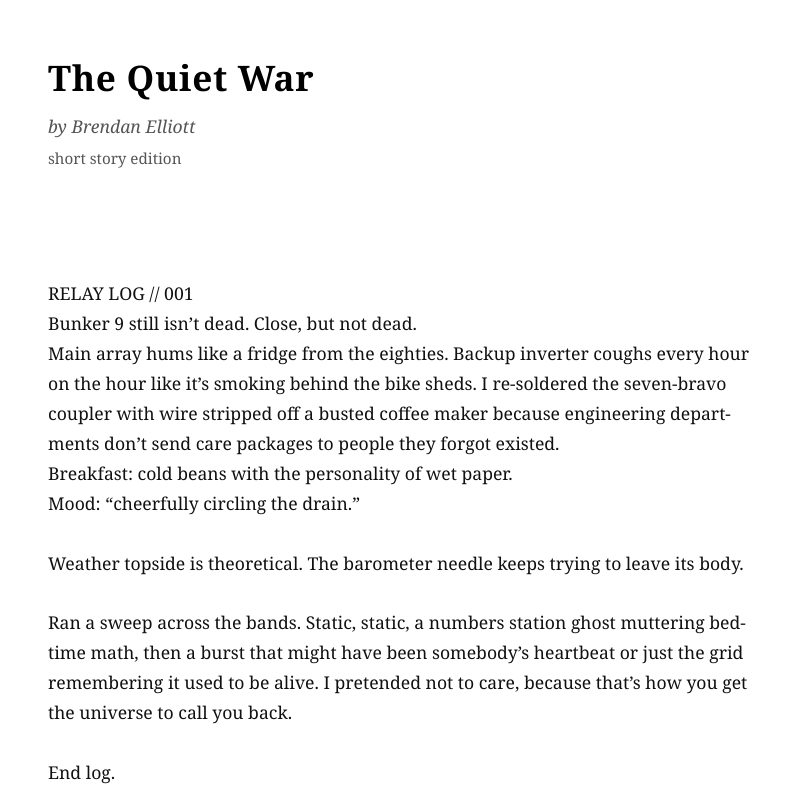
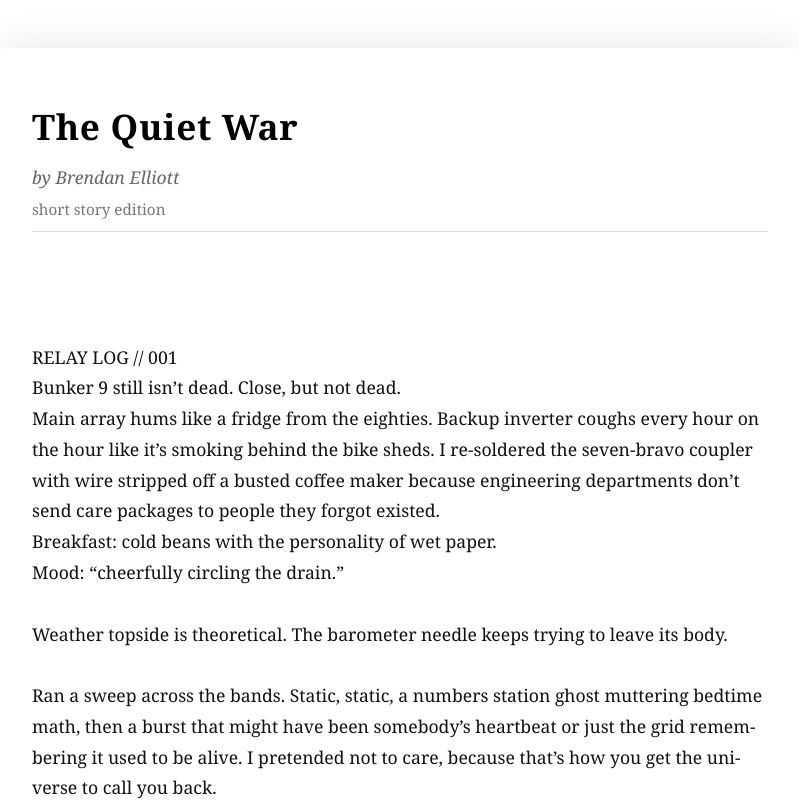
Before and after one commit to skye-hartley/the-quiet-war, a plain HTML site: page index.html in a window 1280 px wide. Shown: the top 801 px of the page, without its empty margins (240-1039 px from the left). Drawn offline with Linux system fonts and the light colour scheme.

Commit message:
Enforce light theme and refine layout styles
Updated styles to enforce a light theme and improved layout.

```diff
--- a/index.html
+++ b/index.html
@@ -6,63 +6,88 @@
 <title>The Quiet War — Brendan Elliott</title>
 <meta name="description" content="A quiet post-apocalyptic story about a voice that answers back.">
 <style>
-  :root {
-    --bg: #ffffff;
-    --fg: #111111;
-    --muted: #555555;
-    --accent: #0044cc;
+  /* --- FORCE LIGHT THEME --- */
+  @media (prefers-color-scheme: dark) {
+    :root {
+      color-scheme: light only;
+    }
   }
-  html, body { margin:0; padding:0; background:var(--bg); color:var(--fg); }
+
+  html, body {
+    margin: 0;
+    padding: 0;
+    background: #ffffff !important; /* absolute white */
+    color: #111111 !important;
+  }
+
   body {
     font-family: 'Georgia', 'Liberation Serif', 'Times New Roman', serif;
-    line-height: 1.7;
+    line-height: 1.75;
     font-size: 1.1rem;
+    display: flex;
+    justify-content: center;
+    background-color: #eaeaea;
   }
+
   main {
-    max-width: 44rem;
+    background: #fff;
+    color: #111;
+    max-width: 46rem;
     margin: 3rem auto 6rem;
-    padding: 0 1.5rem;
+    padding: 3rem 2rem 4rem 2rem;
+    box-shadow: 0 0 40px rgba(0,0,0,0.1);
+    border-radius: 4px;
   }
+
   header.titlepage {
     text-align: left;
     margin-bottom: 3rem;
+    border-bottom: 1px solid #ddd;
+    padding-bottom: 0.5rem;
   }
+
   header.titlepage h1 {
     font-weight: 600;
     letter-spacing: .02em;
     margin: 0 0 .25rem 0;
     font-size: 2.2rem;
-    color:#000;
+    color: #000;
   }
+
   header.titlepage p.byline {
-    margin:.25rem 0 0 0;
-    color: var(--muted);
+    margin: .25rem 0 0 0;
+    color: #666;
     font-style: italic;
   }
+
   .edition {
-    margin-top:.25rem;
-    color: var(--muted);
+    margin-top: .25rem;
+    color: #777;
     font-size: .95rem;
   }
+
   article {
     white-space: pre-wrap;
     word-wrap: break-word;
     hyphens: auto;
     font-size: 1.1rem;
   }
+
   hr.section {
     border: 0;
     height: 1px;
     background: linear-gradient(90deg, transparent, #ccc, transparent);
     margin: 2.25rem 0;
   }
+
   footer.foot {
-    color: var(--muted);
+    color: #777;
     text-align: left;
     margin-top: 4rem;
     font-size: .9rem;
   }
-  a { color: var(--accent); text-decoration: none; }
+
+  a { color: #0044cc; text-decoration: none; }
   a:hover { text-decoration: underline; }
 </style>
 </head>
```
